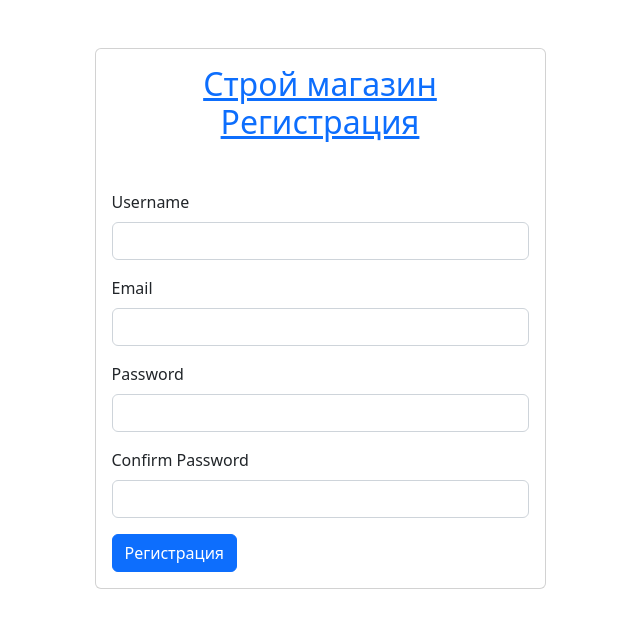
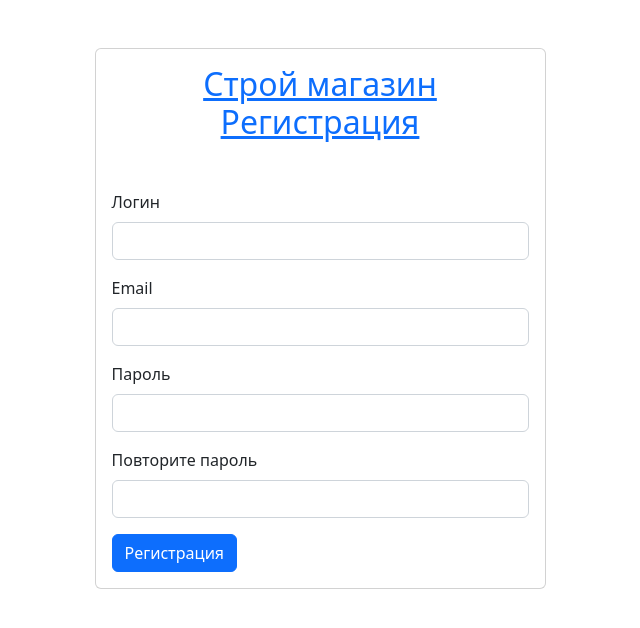
Before and after one commit to DmitriyShev19/building_materials, a Django app: page /accounts/signup/ in a window 1280 px wide. Shown: the top 628 px of the page, without its empty margins (320-960 px from the left). Run offline with Django 4.2, Linux system fonts and the light colour scheme.

```diff
--- a/templates/account/signup.html
+++ b/templates/account/signup.html
@@ -16,7 +16,7 @@
                     <form class="signup" id="signup_form" method="post" action="{% url 'account_signup' %}">
                         {% csrf_token %}
                         <div class="mb-3">
-                            <label for="username" class="form-label">Username</label>
+                            <label for="username" class="form-label">Логин</label>
                             <input type="text" class="form-control" name="username" id="username" required>
                         </div>
                         <div class="mb-3">
@@ -24,11 +24,11 @@
                             <input type="email" class="form-control" name="email" id="email" required>
                         </div>
                         <div class="mb-3">
-                            <label for="password" class="form-label">Password</label>
+                            <label for="password" class="form-label">Пароль</label>
                             <input type="password" class="form-control" name="password1" id="password1" required>
                         </div>
                         <div class="mb-3">
-                            <label for="confirm-password" class="form-label">Confirm Password</label>
+                            <label for="confirm-password" class="form-label">Повторите пароль</label>
                             <input type="password" class="form-control" name="password2" id="confirm-password1"
                                    required>
                         </div>
```
